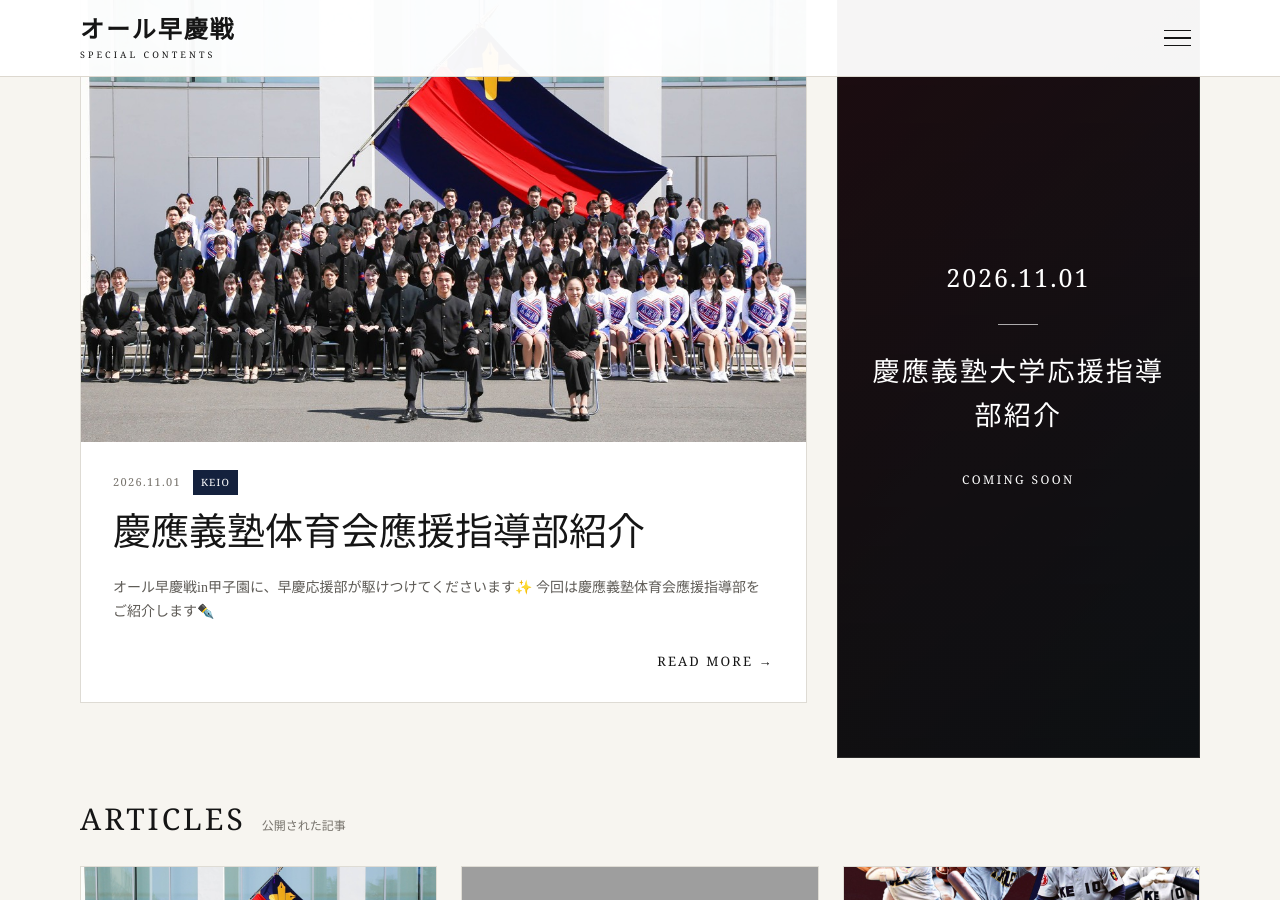
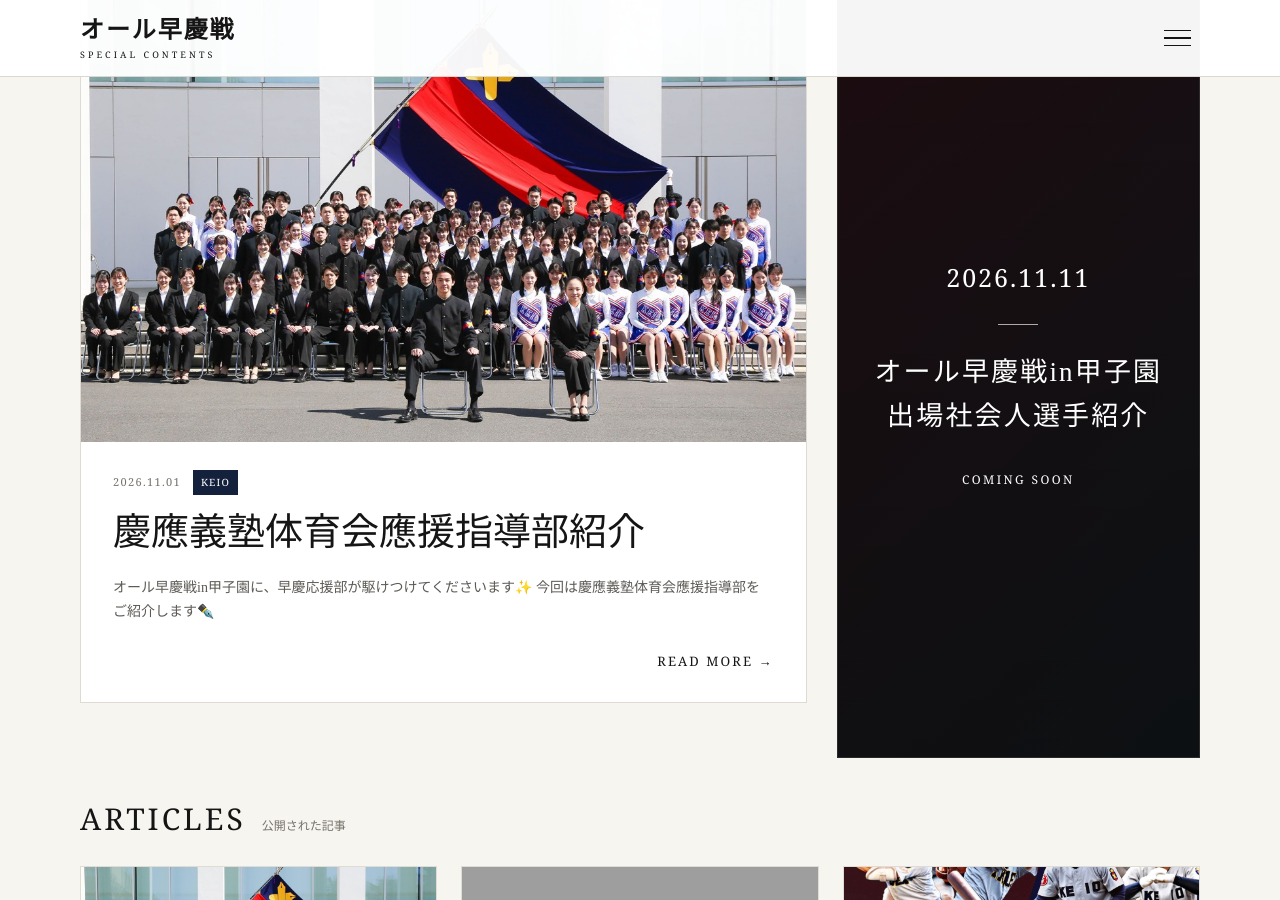
Before and after one commit to all-soukei/all-soukei.github.io, a Jekyll site: the page built from index.html, in a window 1280 px wide and 900 px high, scrolled down 1096 px. Built offline with Jekyll 4.4.1, drawn with Linux system fonts in a browser that asks for light colours; grey boxes are pictures that could not be loaded.

Commit message:
Update _data/home.yml (via Pages CMS)

```diff
--- a/_data/home.yml
+++ b/_data/home.yml
@@ -1,3 +1,3 @@
-next_date: 2026-11-01
-next_title: 慶應義塾大学応援指導部紹介
+next_date: 2026-11-11
+next_title: オール早慶戦in甲子園出場社会人選手紹介
 next_status: COMING SOON
```
